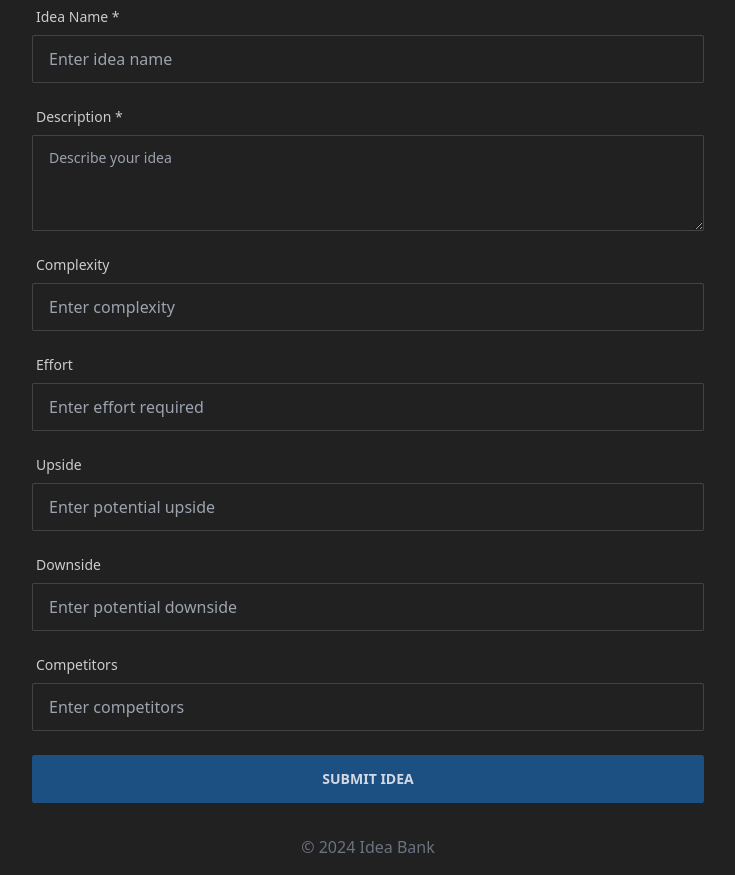
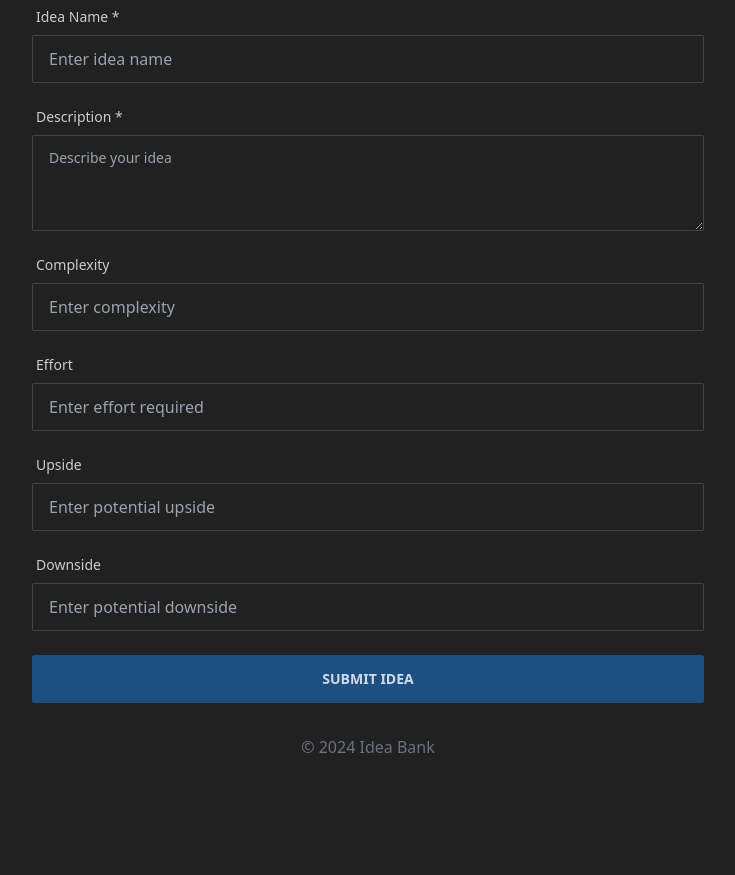
Before and after one commit to davebrougham/ibank, a Django app: page /data/ in a window 1280 px wide. Shown: the part 137-1012 px from the top of the page, without its empty margins (272-1007 px from the left). After the commit the page ends 890 px from the top, so only its background shows below. Run offline with Django 5.2, Linux system fonts and the light colour scheme; some libraries are stand-ins or nearby versions.

Commit message:
Remove competors from entry and being returned in responses

```diff
--- a/bank/forms.py
+++ b/bank/forms.py
@@ -4,7 +4,7 @@ from .models import Idea
 class IdeaForm(forms.ModelForm):
     class Meta:
         model = Idea
-        fields = ['name', 'description', 'complexity', 'effort', 'upside', 'downside', 'competitors']
+        fields = ['name', 'description', 'complexity', 'effort', 'upside', 'downside']
 
     def __init__(self, *args, **kwargs):
         super().__init__(*args, **kwargs)
--- a/bank/models.py
+++ b/bank/models.py
@@ -26,7 +26,6 @@ class Idea(models.Model):
     complexity = models.IntegerField(default=None, null=True)
     effort = models.IntegerField(default=None, null=True)
     upside = models.IntegerField(default=None, null=True)
-
     downside = models.IntegerField(default=None, null=True)
     competitors = models.TextField(default=None, null=True)
     category = models.CharField(max_length=200, default=None, null=True, choices=CATEGORY_CHOICES)
--- a/bank/templates/cleanup.html
+++ b/bank/templates/cleanup.html
@@ -13,7 +13,6 @@
                 <th>Effort</th>
                 <th>Upside</th>
                 <th>Downside</th>
-                <th>Competitors</th>
                 <th>Category</th>
                 <th>Actions</th>
             </tr>
@@ -27,7 +26,6 @@
                 <td><span class="editable" data-field="effort">{{ idea.effort }}</span></td>
                 <td><span class="editable" data-field="upside">{{ idea.upside }}</span></td>
                 <td><span class="editable" data-field="downside">{{ idea.downside }}</span></td>
-                <td><span class="editable" data-field="competitors">{{ idea.competitors }}</span></td>
                 <td><span data-field="category">{{ idea.category }}</span></td>
                 <td>
                     <button class="btn btn-xs btn-error delete-btn">Delete</button>
--- a/bank/templates/data.html
+++ b/bank/templates/data.html
@@ -49,13 +49,6 @@
         <input type="text" id="downside" name="downside" placeholder="Enter potential downside" class="input input-bordered w-full">
     </div>
 
-    <div class="form-control mb-4">
-        <label class="label" for="competitors">
-            <span class="label-text">Competitors</span>
-        </label>
-        <input type="text" id="competitors" name="competitors" placeholder="Enter competitors" class="input input-bordered w-full">
-    </div>
-
     <div class="form-control mt-6">
         <button type="submit" class="btn btn-primary">Submit Idea</button>
     </div>
--- a/bank/templates/ideas.html
+++ b/bank/templates/ideas.html
@@ -13,7 +13,6 @@
                 <th>Effort</th>
                 <th>Upside</th>
                 <th>Downside</th>
-                <th>Competitors</th>
                 <th>Category</th>
             </tr>
         </thead>
@@ -26,7 +25,6 @@
                 <td>{{ idea.effort }}</td>
                 <td>{{ idea.upside }}</td>
                 <td>{{ idea.downside }}</td>
-                <td>{{ idea.competitors }}</td>
                 <td>{{ idea.category }}</td>
             </tr>
             {% endfor %}
```
